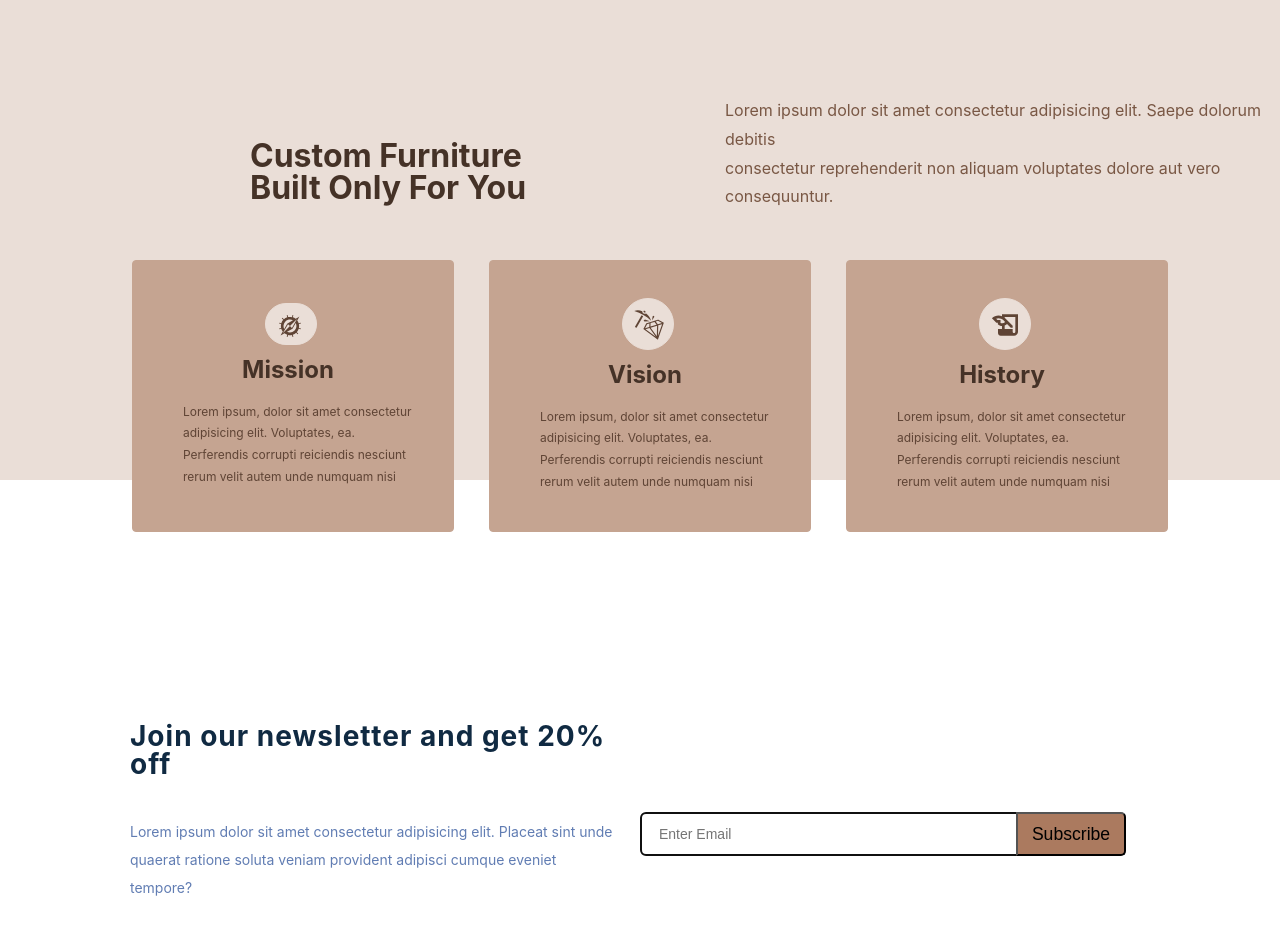
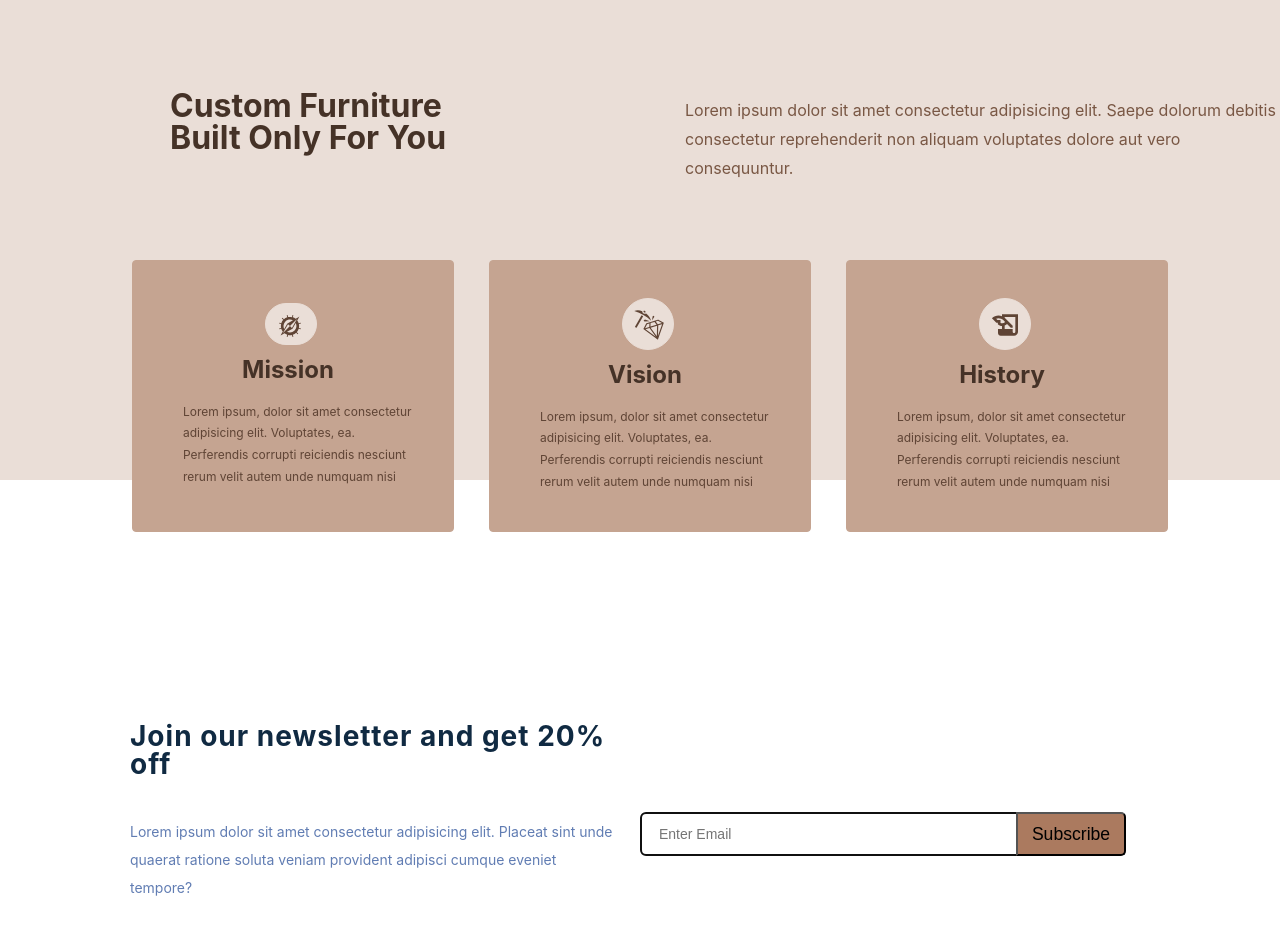
Before and after one commit to GhadeerAbed/E-commerce-group, a React (Create React App) app: page / in a window 1280 px wide. Shown: the top 934 px of the page. Built offline with nearby package versions, Linux system fonts and the light colour scheme.

Commit message:
The last edit

```diff
--- a/src/Components/Home/Test.css
+++ b/src/Components/Home/Test.css
@@ -62,8 +62,8 @@
   margin-bottom: 2rem;
   font-weight: bold;
   font-size: 25px;
-  margin-left: 170px;
-  margin-top: 60px;
+  margin-left: 90px;
+  margin-top: 10px;
 }
 .cards {
   display: flex;
```
